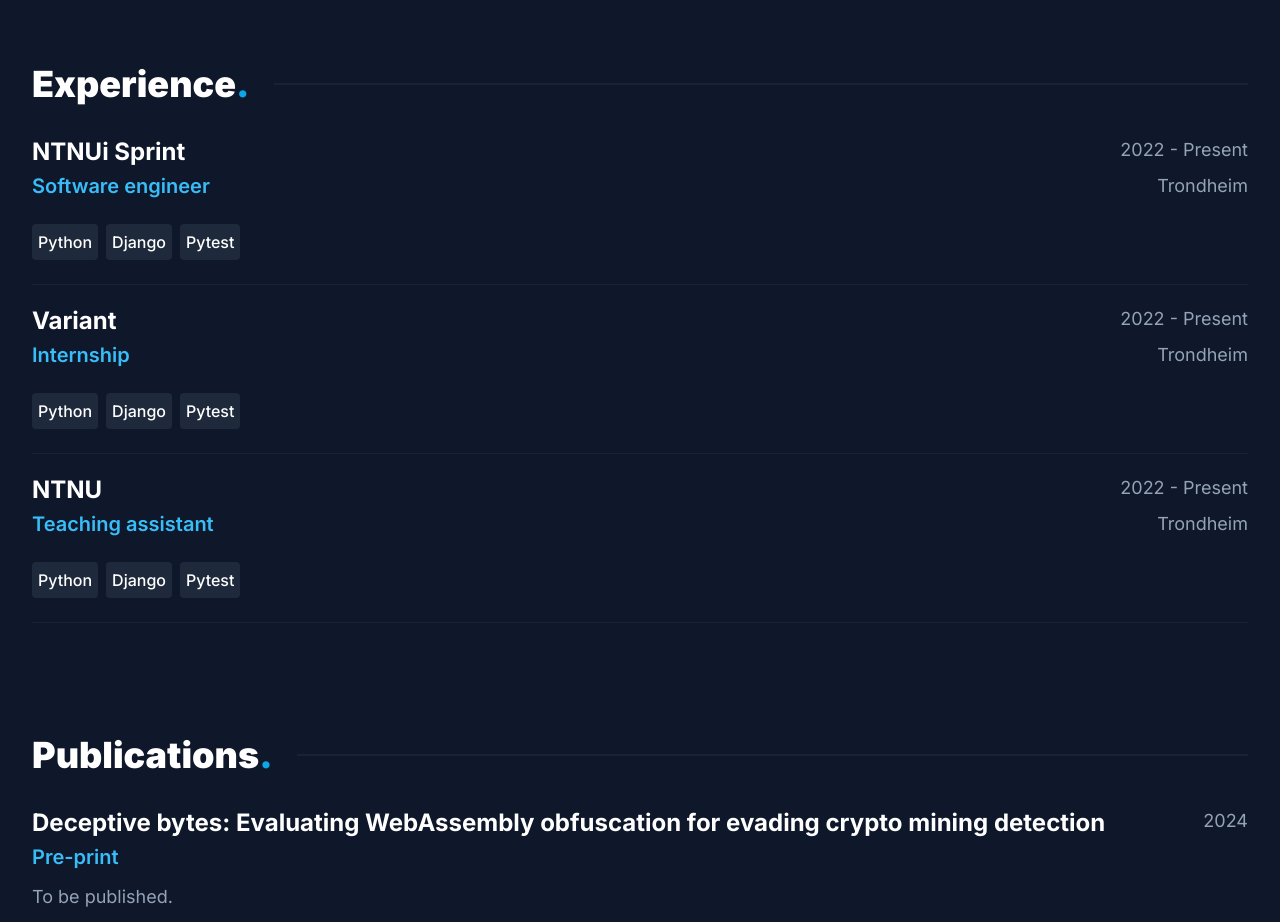
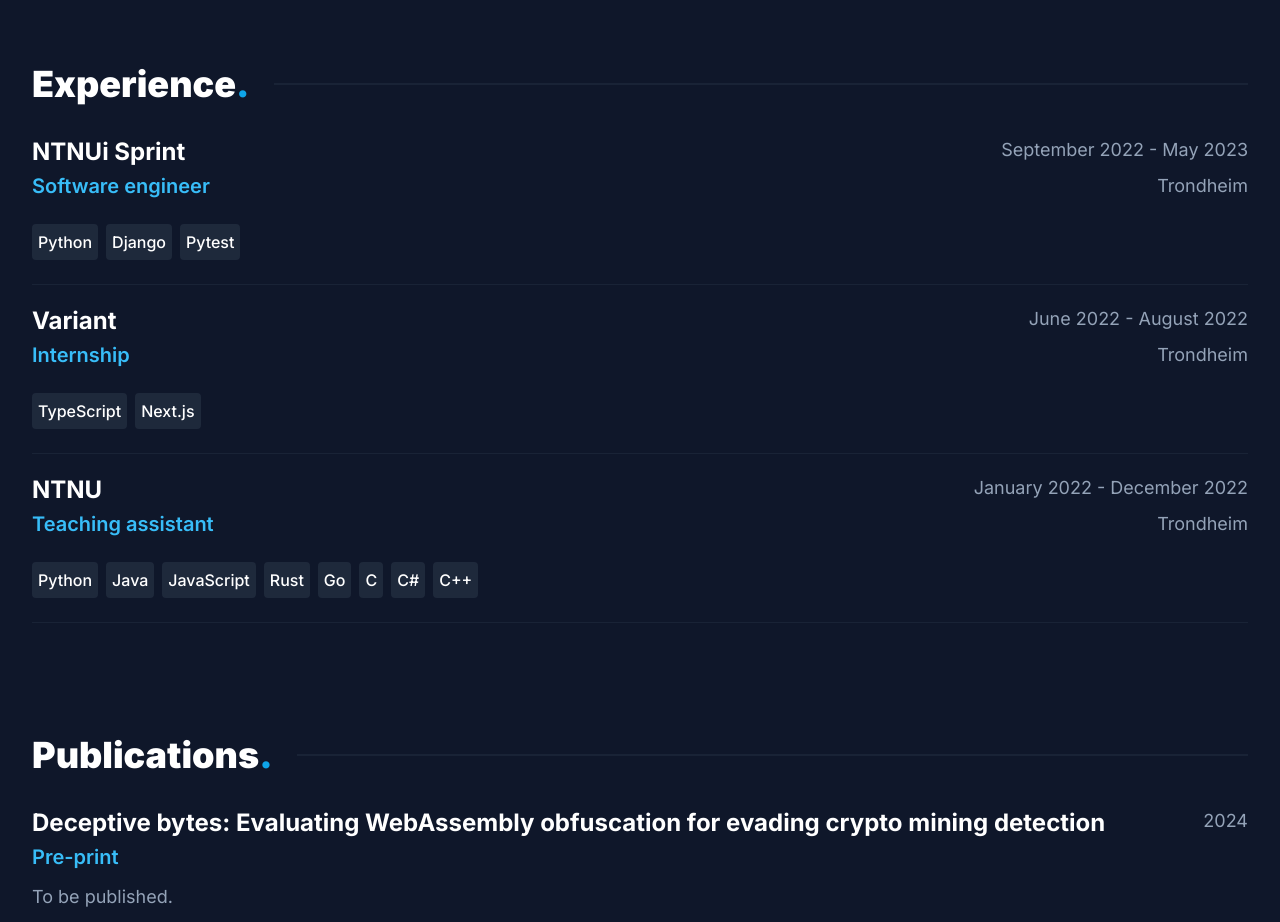
Before and after one commit to HakonHarnes/website, a Next.js app: page / in a window 1280 px wide. Shown: the part 1820-2742 px from the top of the page. Built offline with nearby package versions, Linux system fonts and the light colour scheme.

Commit message:
fix: experience dates and technology

```diff
--- a/app/components/ExperienceSection.tsx
+++ b/app/components/ExperienceSection.tsx
@@ -9,7 +9,7 @@ export default function ExperienceSection() {
         <ExperienceItem
           company="NTNUi Sprint"
           position="Software engineer"
-          date="2022 - Present"
+          date="September 2022 - May 2023"
           location="Trondheim"
           description=""
           technologies={["Python", "Django", "Pytest"]}
@@ -17,18 +17,27 @@ export default function ExperienceSection() {
         <ExperienceItem
           company="Variant"
           position="Internship"
-          date="2022 - Present"
+          date="June 2022 - August 2022"
           location="Trondheim"
           description=""
-          technologies={["Python", "Django", "Pytest"]}
+          technologies={["TypeScript", "Next.js"]}
         />
         <ExperienceItem
           company="NTNU"
           position="Teaching assistant"
-          date="2022 - Present"
+          date="January 2022 - December 2022"
           location="Trondheim"
           description=""
-          technologies={["Python", "Django", "Pytest"]}
+          technologies={[
+            "Python",
+            "Java",
+            "JavaScript",
+            "Rust",
+            "Go",
+            "C",
+            "C#",
+            "C++",
+          ]}
         />
       </div>
     </section>
```
